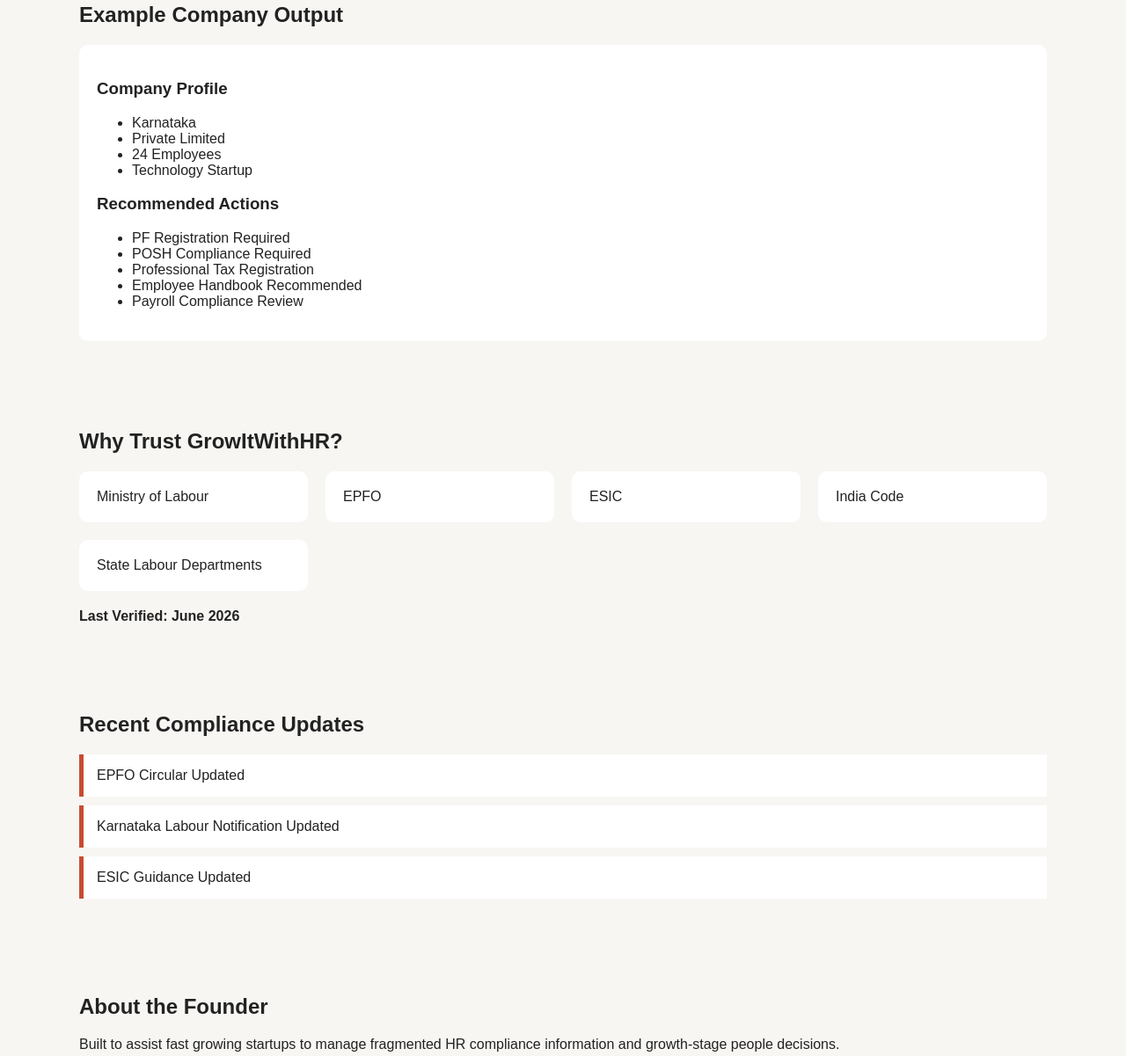
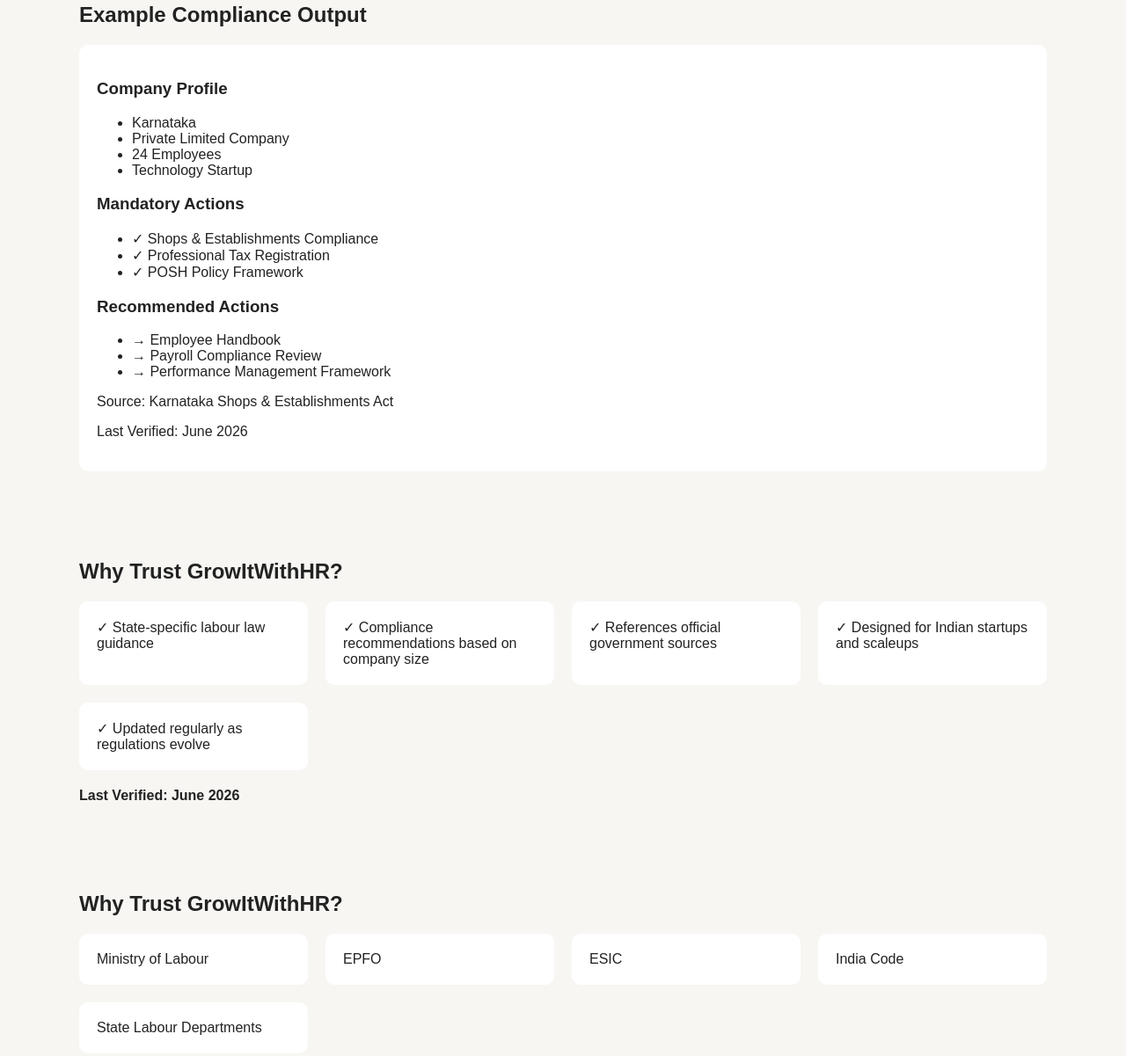
Before and after one commit to hrtechifyed/GrowwithHR, a plain HTML site: page frontend-v2/index.html in a window 1280 px wide. Shown: the part 1203-2404 px from the top of the page at 88% size. Drawn offline with Linux system fonts and the light colour scheme.

Commit message:
Update index.html

```diff
--- a/frontend-v2/index.html
+++ b/frontend-v2/index.html
@@ -97,7 +97,7 @@
 
 <div class="container">
 
-<h2>Example Company Output</h2>
+<h2>Example Compliance Output</h2>
 
 <div class="example-card">
 
@@ -105,20 +105,34 @@
 
 <ul>
 <li>Karnataka</li>
-<li>Private Limited</li>
+<li>Private Limited Company</li>
 <li>24 Employees</li>
 <li>Technology Startup</li>
+</ul>
+
+<h3>Mandatory Actions</h3>
+
+<ul>
+<li>✓ Shops & Establishments Compliance</li>
+<li>✓ Professional Tax Registration</li>
+<li>✓ POSH Policy Framework</li>
 </ul>
 
 <h3>Recommended Actions</h3>
 
 <ul>
-<li>PF Registration Required</li>
-<li>POSH Compliance Required</li>
-<li>Professional Tax Registration</li>
-<li>Employee Handbook Recommended</li>
-<li>Payroll Compliance Review</li>
+<li>→ Employee Handbook</li>
+<li>→ Payroll Compliance Review</li>
+<li>→ Performance Management Framework</li>
 </ul>
+
+<p>
+Source: Karnataka Shops & Establishments Act
+</p>
+
+<p>
+Last Verified: June 2026
+</p>
 
 </div>
 
@@ -127,6 +141,42 @@
 </section>
 
 <section class="trust">
+
+<div class="container">
+
+<h2>Why Trust GrowItWithHR?</h2>
+
+<div class="trust-grid">
+
+<div class="trust-card">
+✓ State-specific labour law guidance
+</div>
+
+<div class="trust-card">
+✓ Compliance recommendations based on company size
+</div>
+
+<div class="trust-card">
+✓ References official government sources
+</div>
+
+<div class="trust-card">
+✓ Designed for Indian startups and scaleups
+</div>
+
+<div class="trust-card">
+✓ Updated regularly as regulations evolve
+</div>
+
+</div>
+
+<div class="verified">
+Last Verified: June 2026
+</div>
+
+</div>
+
+</section>
 
 <div class="container">
 
@@ -193,13 +243,32 @@
 <h2>About the Founder</h2>
 
 <p>
-Built to assist fast growing startups to manage fragmented HR compliance information and growth-stage people decisions.
+I have built GrowItWithHR after repeatedly seeing startup founders struggle with labour law compliance, hiring decisions, workforce planning and HR processes at different stages of growth.
 </p>
 
 <p>
-The goal is simple:
-help founders grow confidently while staying compliant.
+Many companies either discover compliance requirements too late or depend on fragmented advice from multiple consultants.
 </p>
+
+<p>
+GrowItWithHR is an attempt of HRTechify that aims to simplify compliance and people operations by helping businesses understand what applies to them, when it applies and what actions they should take next.
+</p>
+
+<p>
+The goal is simple: help growing companies stay compliant and scale confidently.
+</p>
+
+ <p>
+As of now this is a pilot initiative and I am looking for enthusiastic partners to work along me on taking the concept to the next level and scale it
+</p>
+
+  <p>
+Connect with me on LinkedIn:
+<a href="https://www.linkedin.com/in/anuragsinha1009/" target="_blank">
+View Profile
+</a>
+</p>
+
 
 </div>
 
```
